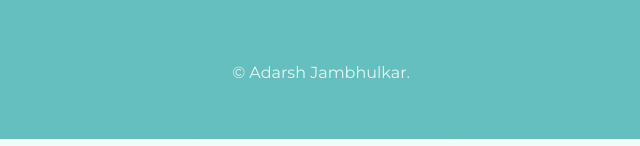
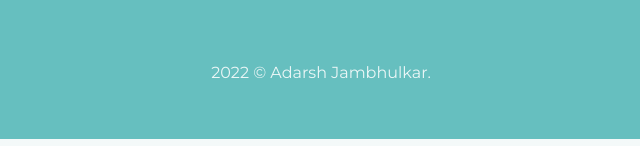
Before and after one commit to adarshjambhulkar/personal-site, a plain HTML site: page index.html in a window 1280 px wide. Shown: the part 2958-3104 px from the top of the page, 314-954 px from the left. Drawn offline with Linux system fonts and the light colour scheme.

Commit message:
final site

```diff
--- a/index.html
+++ b/index.html
@@ -68,7 +68,7 @@
     <a class="footer-link" href="https://in.linkedin.com/in/adarsh-jambhulkar-a89354227">LinkedIn</a>
     <a class="footer-link" href="https://twitter.com/jambhulkar27">Twitter</a>
     <a class="footer-link" href="https://adarshjambhulkar.github.io/cv/">Website</a>
-    <p class="copy">© Adarsh Jambhulkar.</p>
+    <p class="copy">2022 © Adarsh Jambhulkar.</p>
   </div>
 
 
```
